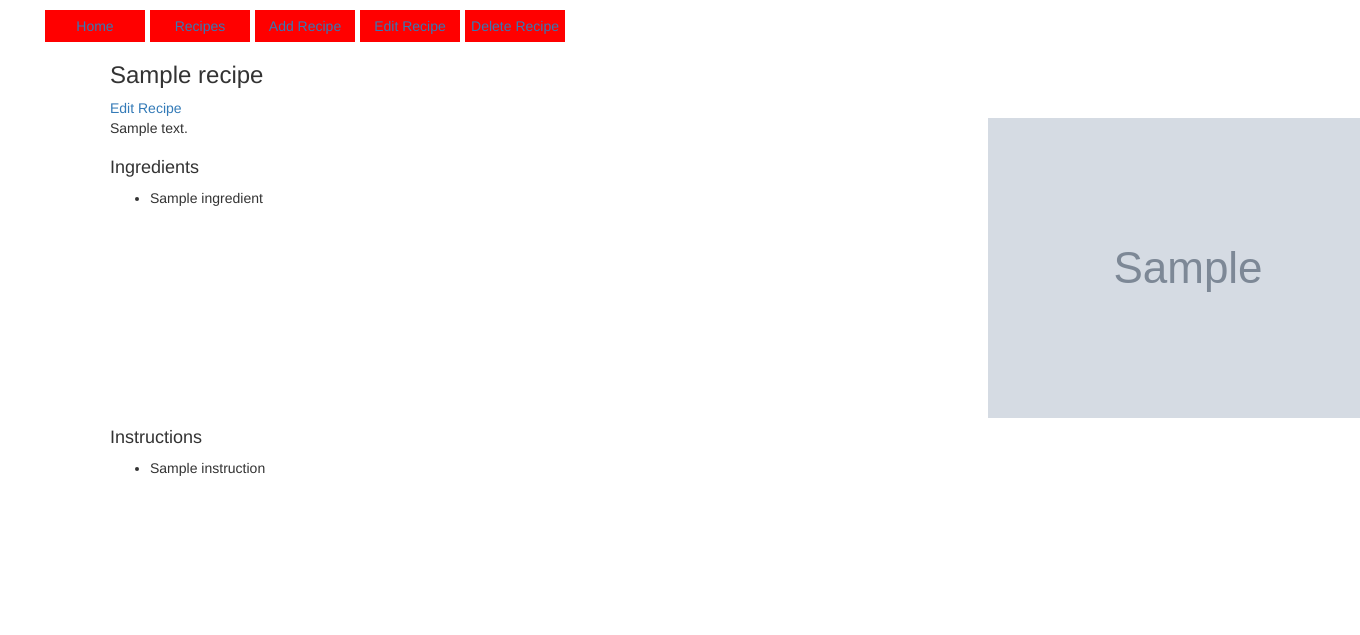
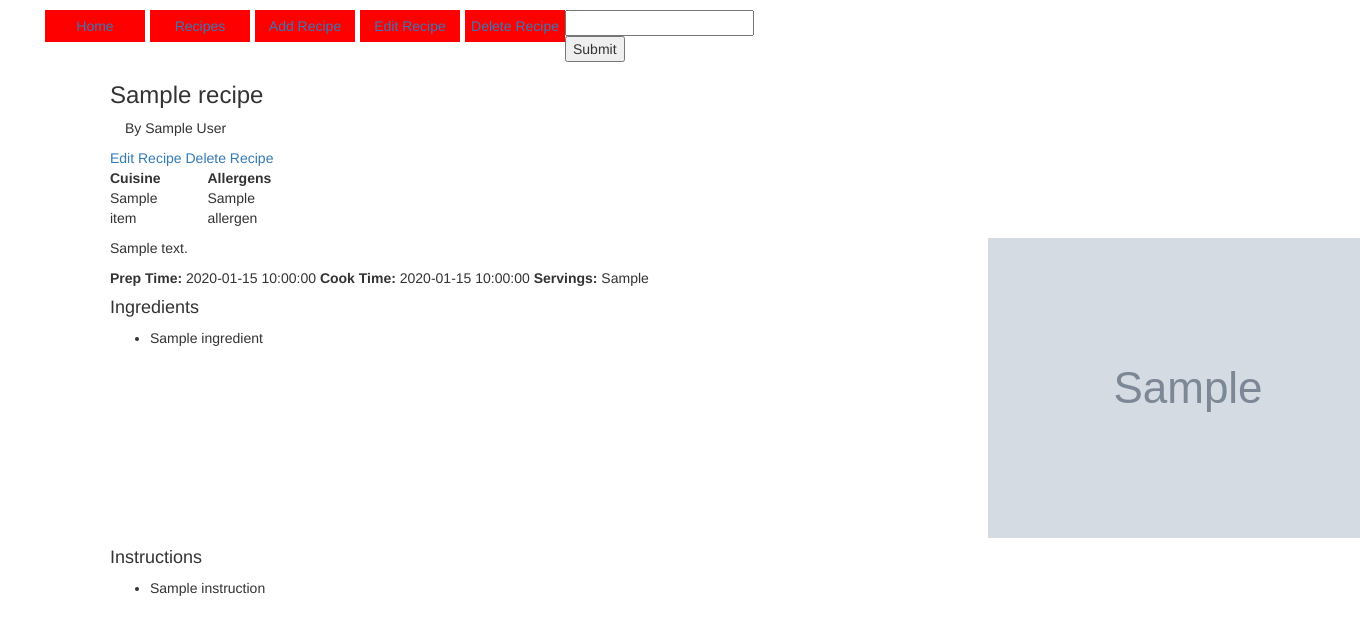
Before and after one commit to brettcutt/the-chefs-desire, a Flask app: page /recipes in a window 1360 px wide; the page is wider, and only the part inside the window is pictured. Shown: the top 635 px of that part. Run offline with Flask 2, Linux system fonts and the light colour scheme; grey boxes marked "Sample" are stand-in pictures; a database or web service that is not in the repository returns one stand-in record (values such as "Sample title"); some libraries are stand-ins or nearby versions.

Commit message:
changes to layout

```diff
--- a/static/css/style.css
+++ b/static/css/style.css
@@ -42,5 +42,5 @@ form legend {
 }
 
 table {
-    margin-bottom: 50px;
+    display: inline-block;
 }
--- a/templates/edit_recipe.html
+++ b/templates/edit_recipe.html
@@ -28,12 +28,14 @@
                     {% endfor %}
 
                 </select>
+
                 {% if loop.index == 1 %}
                 <br>
                 {% endif%}
                 {% if loop.index > 1 %}
                 <i class="fas fa-plus-circle remove_select pointer">Remove</i><br>
                 {% endif%}
+
                 {% endfor %}
             </div>
             <i id="add_cuisine" class="fas fa-plus-circle duplicate_select pointer">Add</i>
@@ -54,12 +56,14 @@
                     {% endfor %}
 
                 </select>
+
                 {% if loop.index == 1 %}
                 <br>
                 {% endif %}
                 {% if loop.index > 1 %}
                 <i class="fas fa-plus-circle remove_select pointer">Remove</i><br>
                 {% endif %}
+
                 {% endfor %}
             </div>
             <i id="add_allergen" class="fas fa-plus-circle duplicate_select pointer">Add</i>
--- a/templates/recipes.html
+++ b/templates/recipes.html
@@ -1,4 +1,9 @@
 {% extends 'base.html' %} {% block content %}
+<form action="{{url_for('found_recipe')}}", method="POST">
+    <input type="text" name="find_cuisine" id="find_cuisine"/>
+    <input type="submit" value="Submit"/>
+</form>
+
 
 <div class="row">
     <div class="col-xs-12">
@@ -6,16 +11,46 @@
         <div class="row">
             <div class="col-xs-12">
                 <h3>{{ recipe.name }}</h3>
+                <div class="col-xs-12">
+                    <p>By {{ recipe.author }}</p>
+                </div>
                 <a href="{{ url_for('edit_recipe', recipe_id=recipe._id)}}">Edit Recipe</a>
+                <a href="{{ url_for('delete_recipe', recipe_id=recipe._id)}}">Delete Recipe</a>
 
             </div>
         </div>
+        <div class="row">
+            <div class="col-xs-1">
+
+                <b>Cuisine</b>
+                {% for item in recipe.cuisine %}
+                <p>{{ item }}</p>
+                {% endfor %}
+            </div>
+
+            <div class="col-xs-1">
+
+                <b>Allergens</b>
+                {% for item in recipe.allergens %}
+                <p>{{ item }}</p>
+                {% endfor %}
+
+            </div>
+
+        </div>
+
         <div class="row">
             <div class="col-xs-9">
                 <div class="row">
                 <div class="col-xs-12">
                     <p>{{ recipe.description }}</p>
                 </div>
+                <div class="col-xs-12">
+                    <span><b>Prep Time:</b> {{ recipe.prep_time }}</span>
+                    <span><b>Cook Time:</b> {{ recipe.cook_time }}</span>
+                    <span><b>Servings: </b> {{ recipe.recipe_yield }}</span>
+                </div>
+
                 <div class="col-xs-12">
                     <h4>Ingredients</h4>
                 </div>
```
Lines whose indentation alone changed are shown as unchanged.
